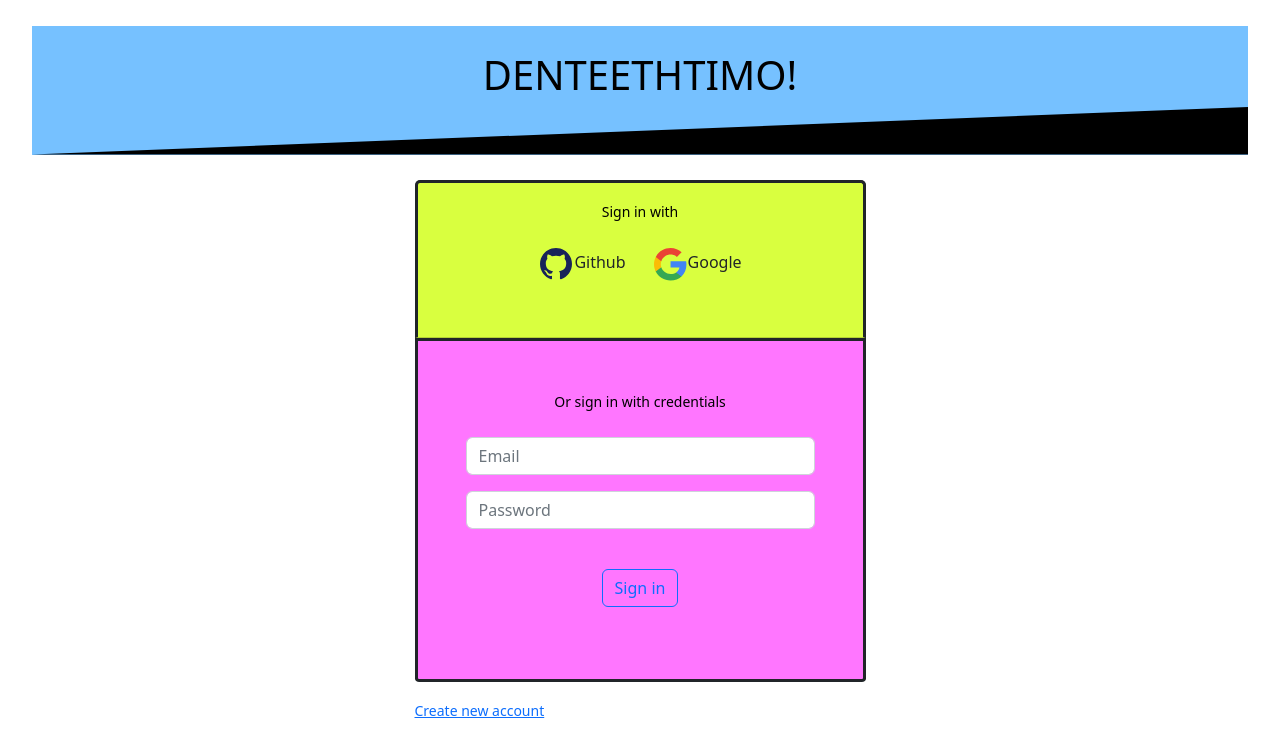
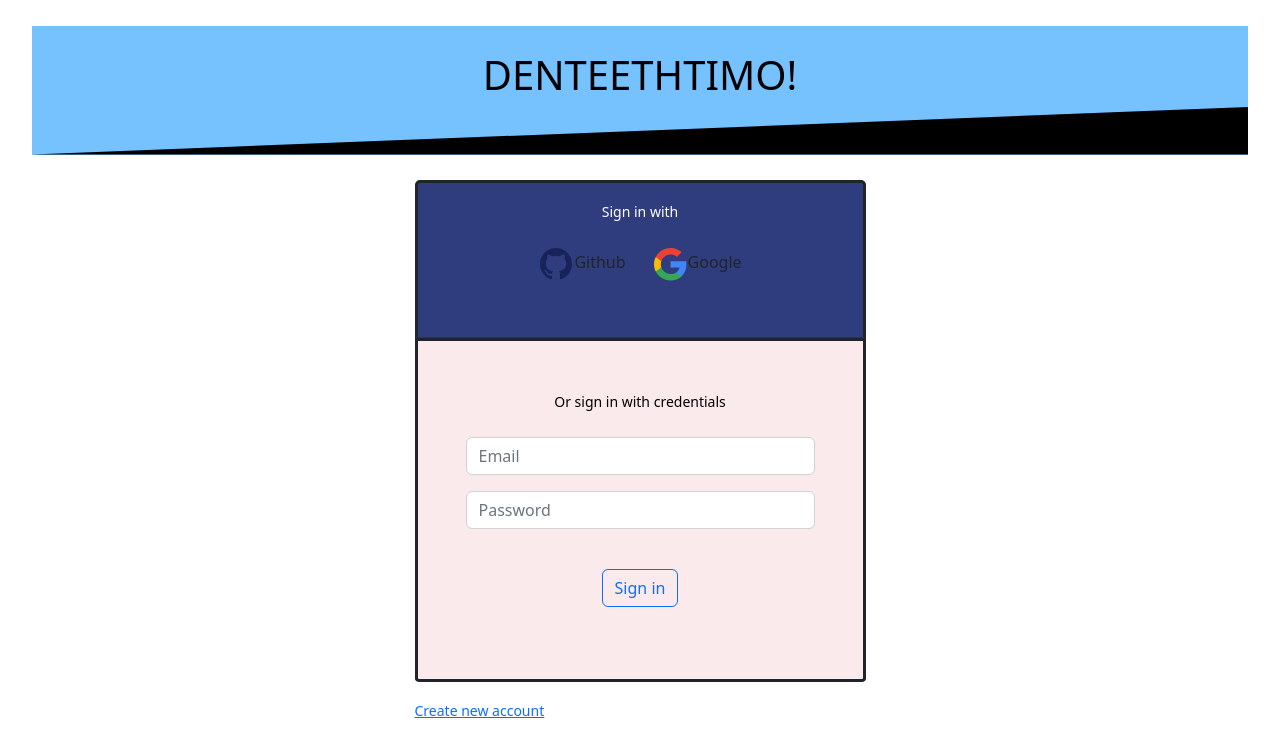
Before and after one commit to alaat91/Dentistemo-frontend, a Vue app: page /login in a window 1280 px wide. Shown: the top 754 px of the page. Built offline with nearby package versions, Linux system fonts and the light colour scheme; no server answers.

Commit message:
Change color combination on login

```diff
--- a/src/views/Login.vue
+++ b/src/views/Login.vue
@@ -33,7 +33,7 @@
         <b-col lg="5" md="7">
           <b-card no-body class="bg-secondary border-0 mb-0">
             <b-card-header class="bg-signin pb-5">
-              <div class="text-black text-center mt-2 mb-3">
+              <div class="text-white text-center mt-2 mb-3">
                 <small>Sign in with</small>
               </div>
               <div class="btn-wrapper text-center">
@@ -142,11 +142,11 @@ export default {
   border-style: hidden;
 }
 .bg-signin {
-  background-color: #d9ff3f;
+  background-color: #2F3C7E;
   border-style: solid;
 }
 .px-lg-5 {
-  background-color: #ff76ff;
+  background-color: #FBEAEB;
   border-style: solid;
   border-bottom-left-radius: 1%;
   border-bottom-right-radius: 1%;
```
